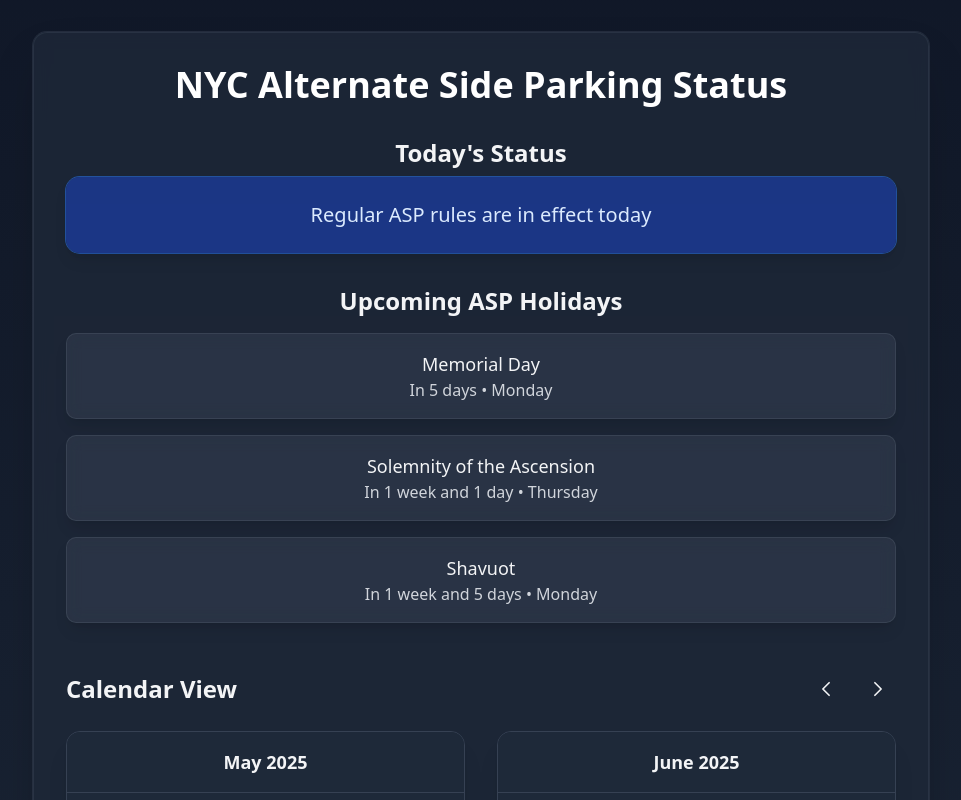
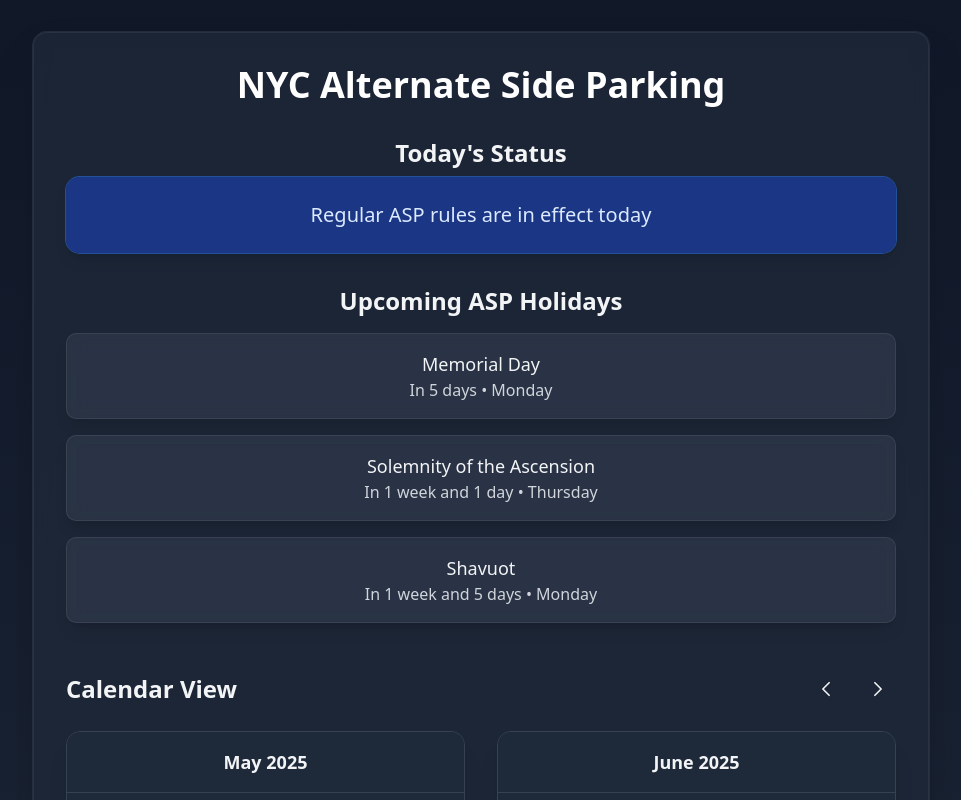
Before and after one commit to ryancummings/nyc-asp, a Next.js app: page / in a window 1280 px wide. Shown: the top 800 px of the page, without its empty margins (159-1120 px from the left). Built offline with nearby package versions, Linux system fonts and the light colour scheme.

Commit message:
Tweak title page and prep for refactoring

```diff
--- a/app/page.tsx
+++ b/app/page.tsx
@@ -16,7 +16,7 @@
   return (
     <main className="min-h-screen p-3 sm:p-8 bg-gradient-to-b from-gray-900 to-gray-800">
       <section className="max-w-4xl mx-auto bg-gray-800/80 backdrop-blur-sm rounded-xl shadow-2xl p-4 sm:p-8 text-center border border-gray-700/50 ring-1 ring-gray-700/50">
-        <h1 className="text-4xl font-bold mb-8 text-white">NYC Alternate Side Parking Status</h1>
+        <h1 className="text-4xl font-bold mb-8 text-white">NYC Alternate Side Parking</h1>
 
         <div className="mb-8">
           <h2 className="text-2xl font-semibold mb-2 text-gray-100">Today&apos;s Status</h2>
```
